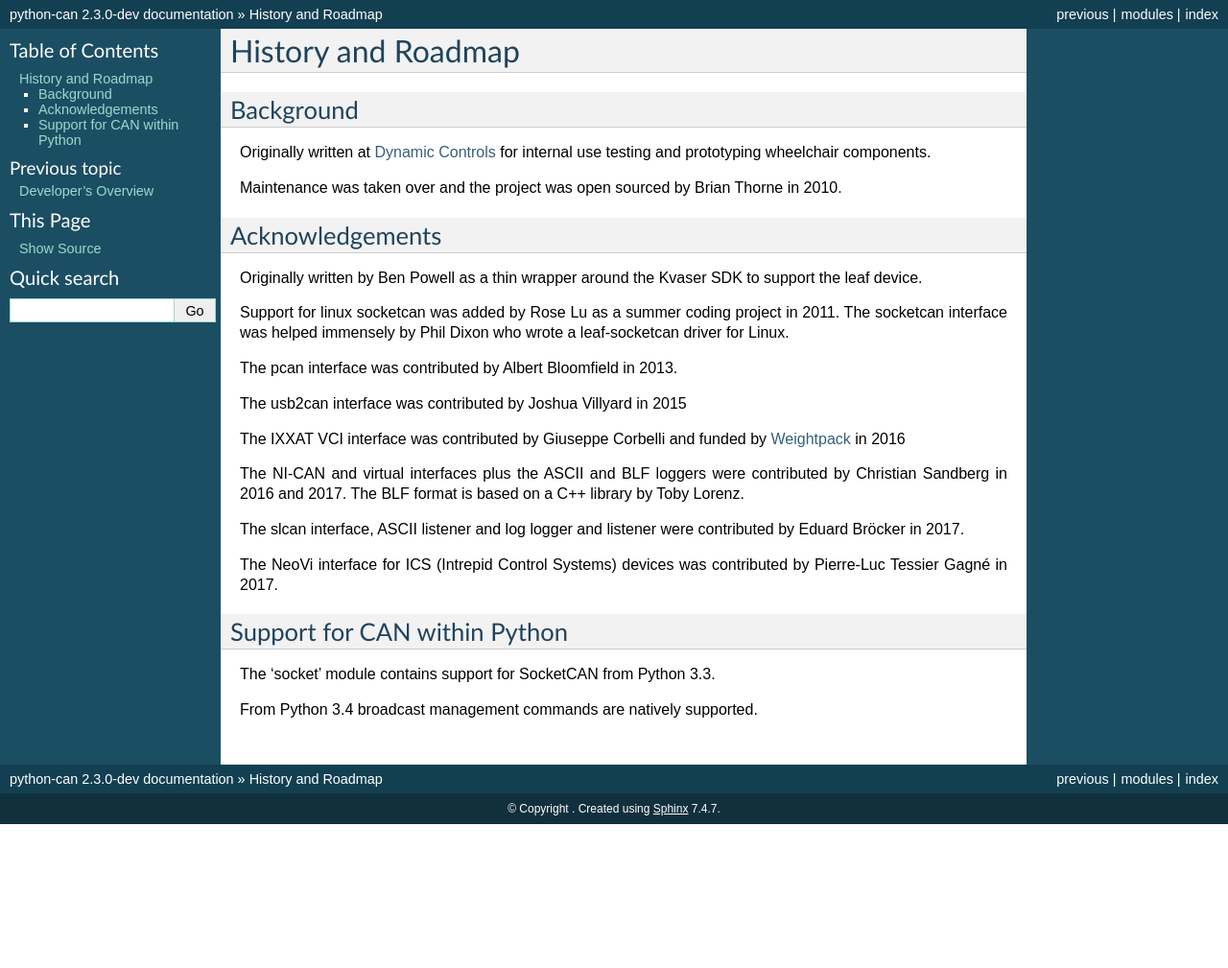
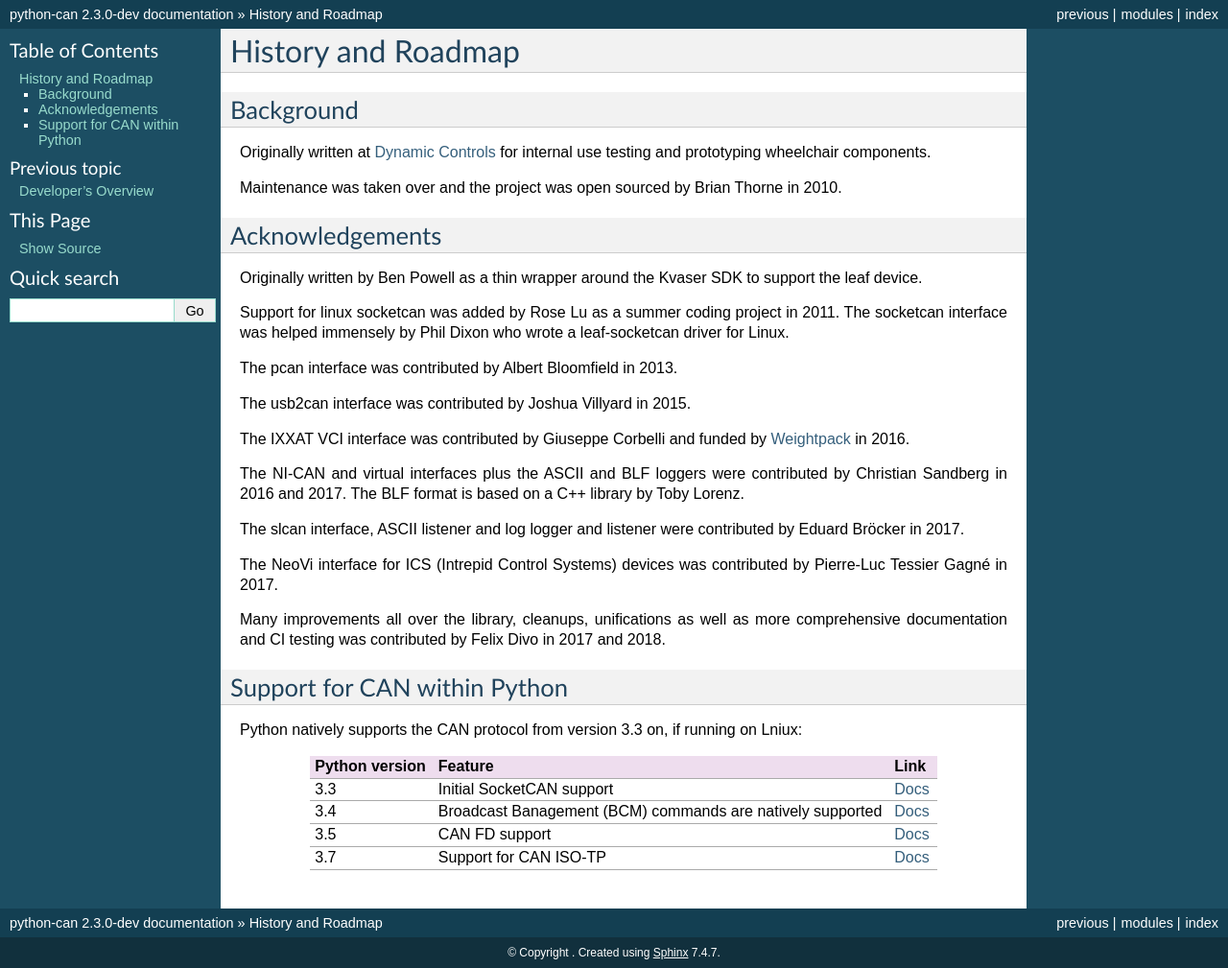
Before and after one commit to hardbyte/python-can, a Sphinx documentation site: the page built from doc/history.rst, in a window 1280 px wide. Shown: the whole page at 96% size. Built offline with Sphinx 7.4.7, drawn with Linux system fonts in a browser that asks for light colours; before the commit the page ends 900 px from its top, so only the background shows below that.

Commit message:
updated history

```diff
--- a/doc/history.rst
+++ b/doc/history.rst
@@ -22,24 +22,36 @@ who wrote a leaf-socketcan driver for Linux.
 
 The pcan interface was contributed by Albert Bloomfield in 2013.
 
-The usb2can interface was contributed by Joshua Villyard in 2015
+The usb2can interface was contributed by Joshua Villyard in 2015.
 
 The IXXAT VCI interface was contributed by Giuseppe Corbelli and funded
-by `Weightpack <http://www.weightpack.com>`__ in 2016
+by `Weightpack <http://www.weightpack.com>`__ in 2016.
 
 The NI-CAN and virtual interfaces plus the ASCII and BLF loggers were
 contributed by Christian Sandberg in 2016 and 2017. The BLF format is based on
 a C++ library by Toby Lorenz.
 
-The slcan interface, ASCII listener and log logger and listener were contributed by Eduard Bröcker in 2017.
+The slcan interface, ASCII listener and log logger and listener were contributed
+by Eduard Bröcker in 2017.
 
 The NeoVi interface for ICS (Intrepid Control Systems) devices was contributed
 by Pierre-Luc Tessier Gagné in 2017.
+
+Many improvements all over the library, cleanups, unifications as well as more
+comprehensive documentation and CI testing was contributed by Felix Divo in 2017
+and 2018.
 
 
 Support for CAN within Python
 -----------------------------
 
-The 'socket' module contains support for SocketCAN from Python 3.3.
+Python natively supports the CAN protocol from version 3.3 on, if running on Lniux:
 
-From Python 3.4 broadcast management commands are natively supported.
+==============  ==============================================================  ====
+Python version  Feature                                                         Link
+==============  ==============================================================  ====
+3.3             Initial SocketCAN support                                       `Docs <https://docs.python.org/3/library/socket.html#socket.AF_CAN>`__
+3.4             Broadcast Banagement (BCM) commands are natively supported      `Docs <https://docs.python.org/3/library/socket.html#socket.CAN_BCM>`__
+3.5             CAN FD support                                                  `Docs <https://docs.python.org/3/library/socket.html#socket.CAN_RAW_FD_FRAMES>`__
+3.7             Support for CAN ISO-TP                                          `Docs <https://docs.python.org/3/library/socket.html#socket.CAN_ISOTP>`__
+==============  ==============================================================  ====
```
